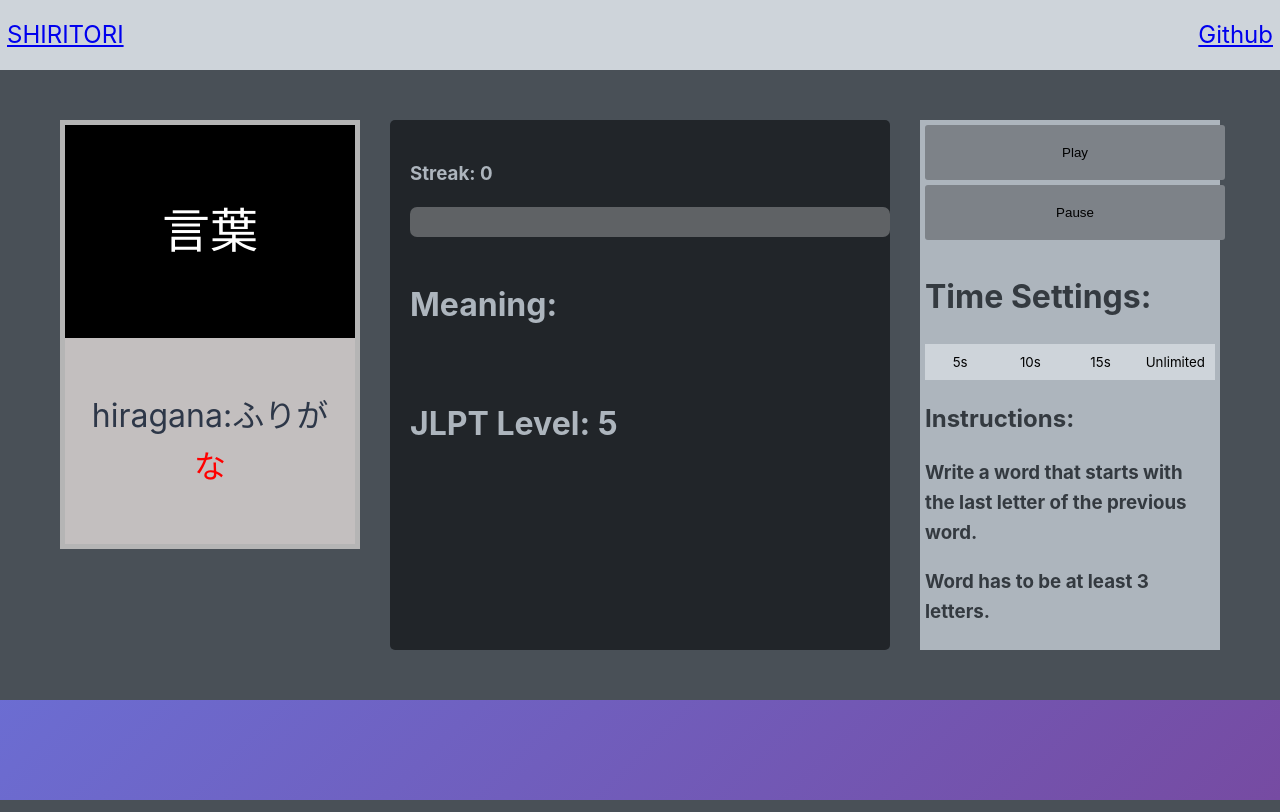
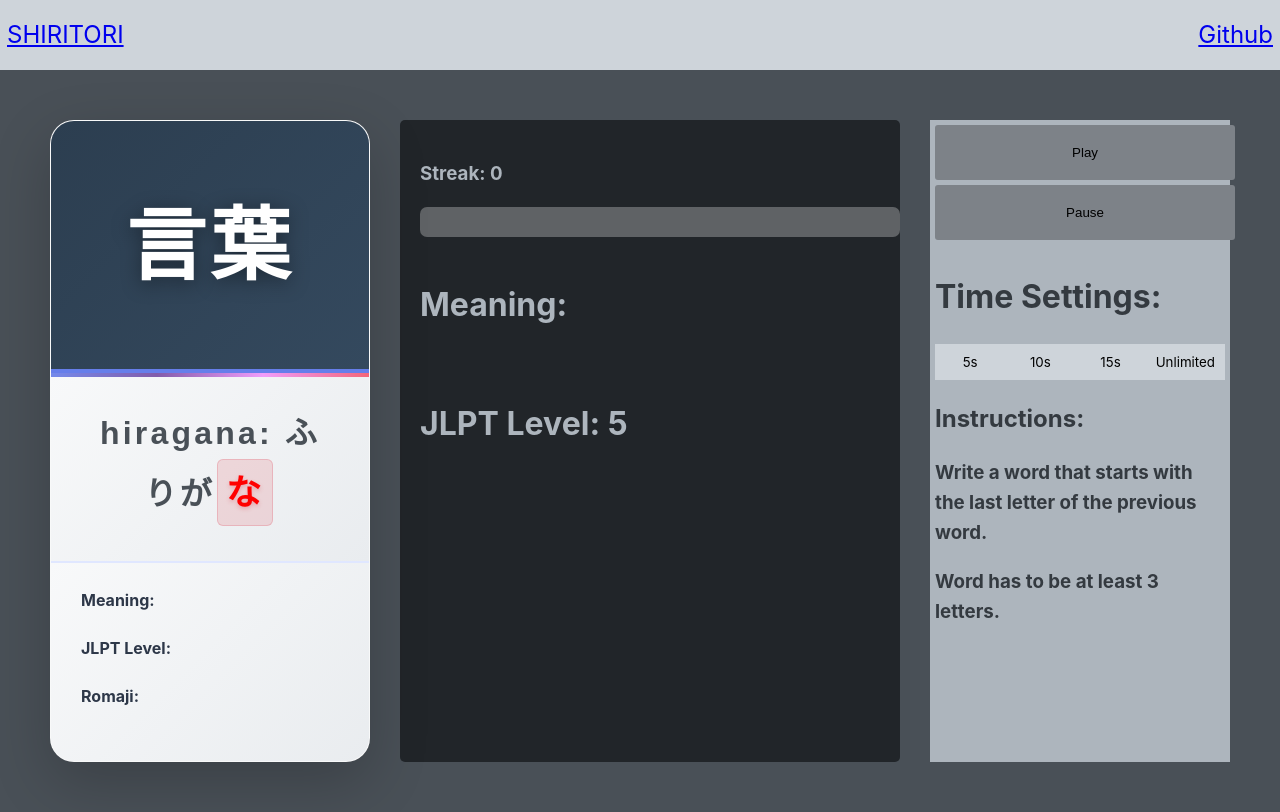
Before and after one commit to kaisalayasa/Shiritori-Game, a React (Vite) app in the folder shiritori game/: page / in a window 1280 px wide. Built offline with nearby package versions, Linux system fonts and the light colour scheme.

Commit message:
feat: changed the layout and overall look of the card component

```diff
--- a/shiritori game/src/components/Card.jsx
+++ b/shiritori game/src/components/Card.jsx
@@ -2,17 +2,47 @@ import React from 'react'
 import styles from './Card.module.css';
 
 function Card(props) {
+  // Get Jisho URL for current word
+  const getJishoUrl = () => {
+    if (!props.kanji || props.kanji === '言葉') return '#';
+    return `https://jisho.org/search/${encodeURIComponent(props.kanji)}`;
+  };
+
   return (
-
     <div className={styles.CardContainer}>
         <div className={styles.kanji}>
-
-        <p>{props.kanji}</p>
+            <p>{props.kanji}</p>
         </div>
         <div className={styles.hiragana}>
-            <p>hiragana:{props.reading.slice(0,-1)}<span style={{ color: 'red' }}>{props.reading.slice(-1)}</span></p>
+            <p>hiragana: {props.reading.slice(0,-1)}<span style={{ color: 'red' }}>{props.reading.slice(-1)}</span></p>
         </div>
+        <div className={styles.wordInfo}>
+            <div className={styles.infoContainer}>
+                <div className={styles.infoItem}>
+                    <strong>Meaning:</strong> {props.meaning}
+                </div>
+                <div className={styles.infoItem}>
+                    <strong>JLPT Level:</strong> {props.level}
+                </div>
+                <div className={styles.infoItem}>
+                    <strong>Romaji:</strong> {props.romaji}
+                </div>
+            </div>
 
+            {/* Dictionary link inside card */}
+            {props.kanji && props.kanji !== '言葉' && (
+              <div className={styles.dictionaryLink}>
+                <a
+                  href={getJishoUrl()}
+                  target="_blank"
+                  rel="noopener noreferrer"
+                  className={styles.dictionaryButton}
+                >
+                  📖 Look up in Dictionary
+                </a>
+              </div>
+            )}
+        </div>
     </div>
   )
 }
--- a/shiritori game/src/components/Card.module.css
+++ b/shiritori game/src/components/Card.module.css
@@ -1,20 +1,281 @@
+/* Modern card design - Enhanced and larger main card */
+.CardContainer {
+  background: rgba(255, 255, 255, 0.95);
+  backdrop-filter: blur(20px);
+  border-radius: 24px;
+  box-shadow: 0 20px 60px rgba(0, 0, 0, 0.2);
+  overflow: hidden;
+  border: 1px solid rgba(255, 255, 255, 0.3);
+  transition: all 0.4s cubic-bezier(0.4, 0, 0.2, 1);
+  max-width: 600px; /* Increased from 400px */
+  width: 100%;
+  transform-style: preserve-3d;
+  display: flex;
+  flex-direction: column;
+  height: 100%;
+}
+
+.CardContainer:hover {
+  transform: translateY(-8px) rotateX(2deg);
+  box-shadow: 0 30px 80px rgba(0, 0, 0, 0.25);
+}
+
 .kanji {
-  padding: 20px;
-  background-color: black;
+  background: linear-gradient(135deg, #2c3e50, #34495e);
   color: white;
-  font-size: 3rem;
+  padding: 60px 40px; /* Increased from 40px 30px */
   text-align: center;
+  position: relative;
+  overflow: hidden;
+}
+
+.kanji::before {
+  content: '';
+  position: absolute;
+  top: 0;
+  left: 0;
+  right: 0;
+  bottom: 0;
+  background: linear-gradient(45deg, transparent 30%, rgba(255, 255, 255, 0.15) 50%, transparent 70%);
+  transform: translateX(-100%);
+  transition: transform 0.8s ease;
+}
+
+.CardContainer:hover .kanji::before {
+  transform: translateX(100%);
+}
+
+.kanji::after {
+  content: '';
+  position: absolute;
+  top: 0;
+  left: 0;
+  right: 0;
+  bottom: 0;
+  background: radial-gradient(circle at 50% 50%, rgba(255, 255, 255, 0.1) 0%, transparent 70%);
+  opacity: 0;
+  transition: opacity 0.4s ease;
+}
+
+.CardContainer:hover .kanji::after {
+  opacity: 1;
+}
+
+.kanji p {
+  margin: 0;
+  font-size: 5rem; /* Increased from 3.5rem */
+  font-weight: 800; /* Increased from bold */
+  text-shadow: 0 4px 20px rgba(0, 0, 0, 0.4);
+  position: relative;
+  z-index: 1;
+  letter-spacing: 0.05em;
 }
 
 .hiragana {
-  background-color: rgb(195, 191, 191);
-  padding: 20px;
+  background: linear-gradient(135deg, #f8f9fa, #e9ecef);
+  padding: 35px 40px; /* Increased from 25px 30px */
   text-align: center;
-  font-size: 2rem;
+  border-top: 4px solid #667eea; /* Increased from 3px */
+  position: relative;
+}
 
+.hiragana::before {
+  content: '';
+  position: absolute;
+  top: 0;
+  left: 0;
+  right: 0;
+  height: 4px;
+  background: linear-gradient(90deg, #667eea, #764ba2, #f093fb, #f5576c);
+  animation: shimmer 3s ease-in-out infinite;
+}
+
+@keyframes shimmer {
+  0%, 100% { opacity: 1; }
+  50% { opacity: 0.6; }
+}
+
+.hiragana p {
+  margin: 0;
+  font-size: 2rem; /* Increased from 1.5rem */
+  font-weight: 600; /* Increased from 500 */
+  color: #495057;
+  font-family: 'Hiragino Sans', 'Yu Gothic', sans-serif;
+  letter-spacing: 0.1em;
+}
+
+.hiragana span {
+  color: #dc3545;
+  font-weight: 700; /* Increased from bold */
+  background: rgba(220, 53, 69, 0.15);
+  padding: 4px 8px; /* Increased from 2px 6px */
+  border-radius: 6px; /* Increased from 4px */
+  text-shadow: 0 2px 4px rgba(220, 53, 69, 0.3);
+  border: 1px solid rgba(220, 53, 69, 0.2);
+  display: inline-block;
+  margin: 0 2px;
+  font-size: 2.2rem; /* Slightly larger than parent */
+}
+
+/* Enhanced animations */
+@keyframes cardEntry {
+  from {
+    opacity: 0;
+    transform: translateY(50px) scale(0.9);
+  }
+  to {
+    opacity: 1;
+    transform: translateY(0) scale(1);
+  }
 }
 
 .CardContainer {
-  width: 300px;
-  border: 5px solid rgb(181, 181, 181);
+  animation: cardEntry 0.6s cubic-bezier(0.4, 0, 0.2, 1);
 }
+
+/* Responsive design */
+@media (max-width: 768px) {
+  .CardContainer {
+    max-width: 450px; /* Increased from 300px */
+  }
+
+  .kanji {
+    padding: 45px 30px; /* Increased from 30px 20px */
+  }
+
+  .kanji p {
+    font-size: 3.5rem; /* Increased from 2.5rem */
+  }
+
+  .hiragana {
+    padding: 25px 30px; /* Increased from 20px */
+  }
+
+  .hiragana p {
+    font-size: 1.5rem; /* Increased from 1.2rem */
+  }
+
+  .hiragana span {
+    font-size: 1.6rem;
+    padding: 3px 6px;
+  }
+}
+
+@media (max-width: 480px) {
+  .CardContainer {
+    max-width: 350px;
+  }
+
+  .kanji {
+    padding: 35px 25px;
+  }
+
+  .kanji p {
+    font-size: 2.8rem;
+  }
+
+  .hiragana {
+    padding: 20px 25px;
+  }
+
+  .hiragana p {
+    font-size: 1.3rem;
+  }
+
+  .hiragana span {
+    font-size: 1.4rem;
+  }
+}
+
+/* Word information section */
+.wordInfo {
+  background: linear-gradient(135deg, #f8f9fa, #e9ecef);
+  padding: 25px 30px;
+  border-top: 2px solid #e0e7ff;
+  flex: 1;
+  display: flex;
+  flex-direction: column;
+  justify-content: space-between;
+  min-height: 200px;
+}
+
+.infoContainer {
+  flex: 1;
+  display: flex;
+  flex-direction: column;
+  gap: 12px;
+}
+
+.infoItem {
+  margin-bottom: 12px;
+  font-size: 16px;
+  line-height: 1.5;
+  color: #495057;
+}
+
+.infoItem:last-child {
+  margin-bottom: 0;
+}
+
+.infoItem strong {
+  color: #2d3748;
+  font-weight: 700;
+}
+
+/* Dictionary button inside card */
+.dictionaryLink {
+  margin-top: auto;
+  padding-top: 20px;
+  border-top: 2px solid #e2e8f0;
+  text-align: center;
+  flex-shrink: 0;
+}
+
+.dictionaryButton {
+  background: linear-gradient(135deg, #667eea 0%, #764ba2 100%);
+  color: white;
+  text-decoration: none;
+  padding: 12px 20px;
+  border-radius: 12px;
+  font-weight: 600;
+  display: inline-flex;
+  align-items: center;
+  gap: 8px;
+  box-shadow: 0 4px 15px rgba(102, 126, 234, 0.3);
+  transition: all 0.3s cubic-bezier(0.4, 0, 0.2, 1);
+  font-size: 14px;
+  border: 2px solid transparent;
+}
+
+.dictionaryButton:hover {
+  transform: translateY(-2px);
+  box-shadow: 0 8px 25px rgba(102, 126, 234, 0.4);
+  background: linear-gradient(135deg, #7c93f0 0%, #8a5ab2 100%);
+}
+
+.dictionaryButton:active {
+  transform: translateY(0);
+}
+
+/* Responsive design for word info */
+@media (max-width: 768px) {
+  .wordInfo {
+    padding: 20px 25px;
+  }
+
+  .infoItem {
+    font-size: 15px;
+    margin-bottom: 10px;
+  }
+}
+
+@media (max-width: 480px) {
+  .wordInfo {
+    padding: 18px 20px;
+  }
+
+  .infoItem {
+    font-size: 14px;
+    margin-bottom: 8px;
+  }
+}
```
